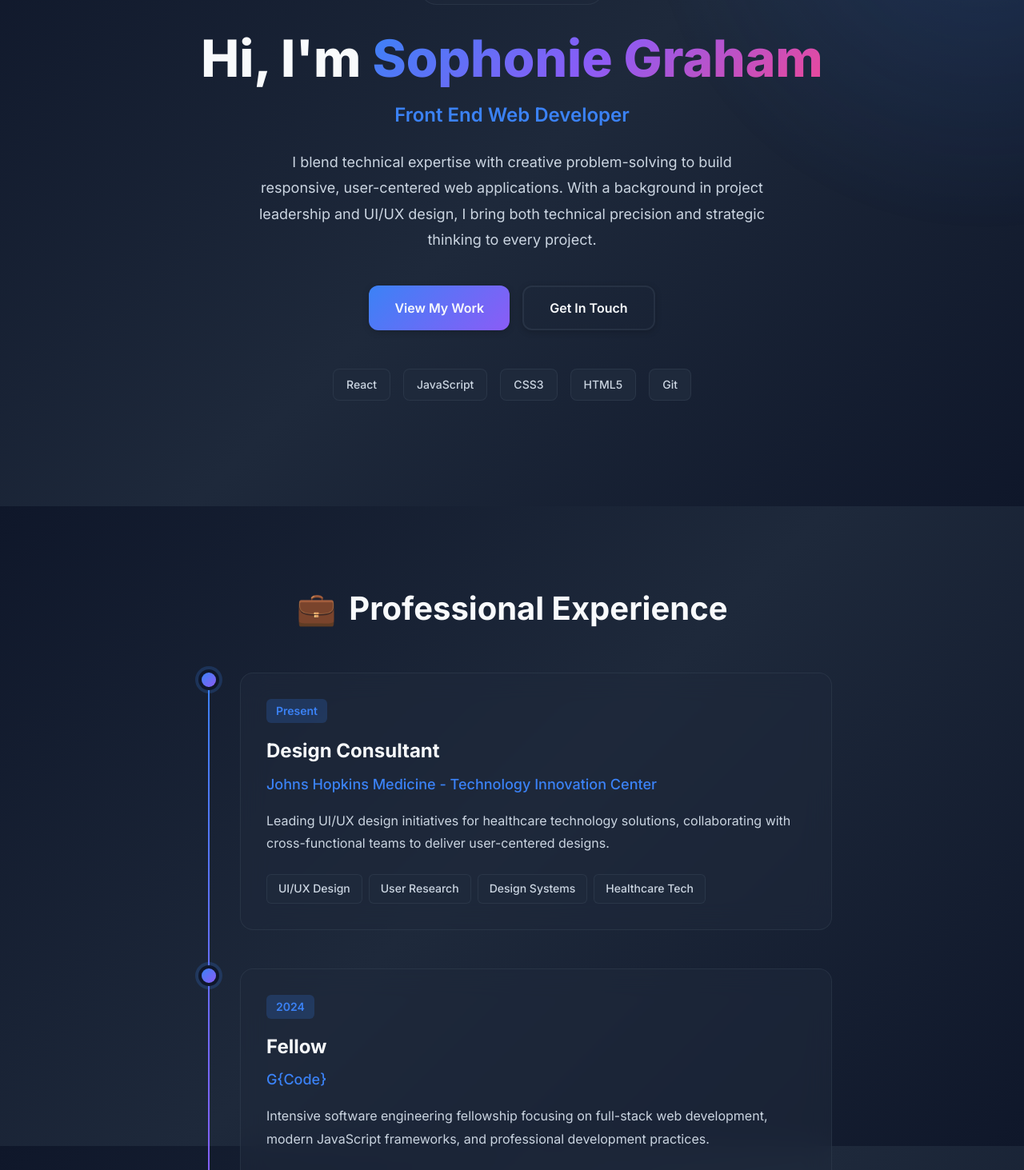
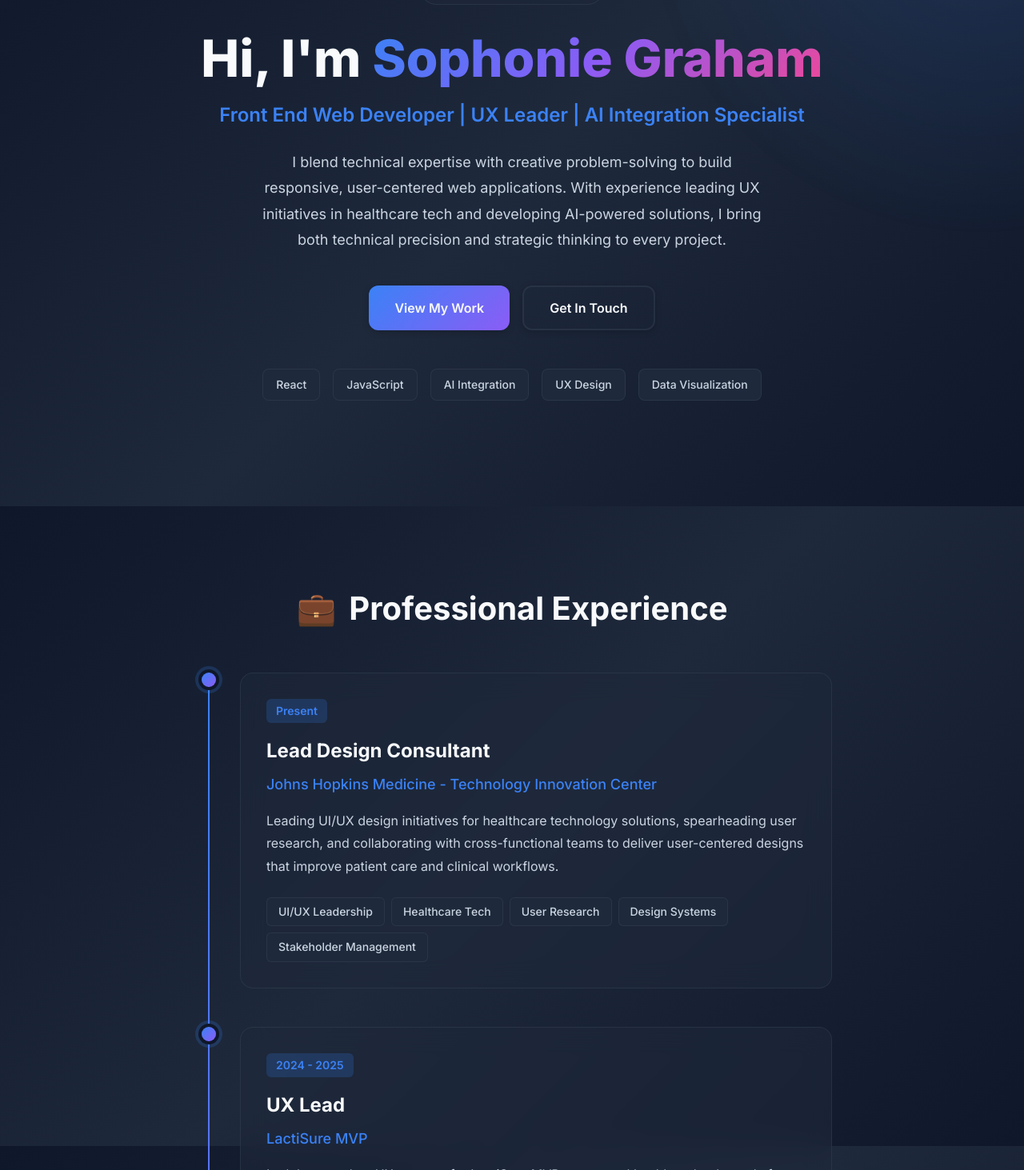
Before and after one commit to sophoniegraham/portfolio-website, a React (Create React App) app: page / in a window 1280 px wide. Shown: the part 167-1630 px from the top of the page at 80% size. Built offline with nearby package versions, Linux system fonts and the light colour scheme.

Commit message:
Enhanced experience timeline: Added Lead Design Consultant role, UX Lead for LactiSure MVP, and MBIA AI Career Mapping project with AI integration highlights

```diff
--- a/src/App.js
+++ b/src/App.js
@@ -22,6 +22,16 @@ function App() {
   };
 
   const projects = [
+    {
+      title: 'MBIA Maryland - AI Career Mapping',
+      emoji: '🤖',
+      description: 'Innovative AI-powered career mapping platform developed through the Maryland Business Innovation Association (MBIA). Features intelligent data visualization, personalized career path recommendations, and real-time analytics integration.',
+      tech: ['AI Integration', 'Data Visualization', 'React', 'API Integration', 'UX Design'],
+      liveUrl: '#',
+      githubUrl: '#',
+      featured: true,
+      badge: 'MBIA Project'
+    },
     {
       title: 'Creatorverse',
       emoji: '🎨',
@@ -53,11 +63,25 @@ function App() {
 
   const experiences = [
     {
-      role: 'Design Consultant',
+      role: 'Lead Design Consultant',
       company: 'Johns Hopkins Medicine - Technology Innovation Center',
       period: 'Present',
-      description: 'Leading UI/UX design initiatives for healthcare technology solutions, collaborating with cross-functional teams to deliver user-centered designs.',
-      skills: ['UI/UX Design', 'User Research', 'Design Systems', 'Healthcare Tech']
+      description: 'Leading UI/UX design initiatives for healthcare technology solutions, spearheading user research, and collaborating with cross-functional teams to deliver user-centered designs that improve patient care and clinical workflows.',
+      skills: ['UI/UX Leadership', 'Healthcare Tech', 'User Research', 'Design Systems', 'Stakeholder Management']
+    },
+    {
+      role: 'UX Lead',
+      company: 'LactiSure MVP',
+      period: '2024 - 2025',
+      description: 'Led the complete UX strategy for LactiSure MVP, a maternal health technology platform. Designed intuitive user flows, conducted usability testing, and created high-fidelity prototypes that increased user engagement by delivering a seamless breastfeeding support experience.',
+      skills: ['UX Strategy', 'Prototyping', 'Usability Testing', 'Mobile Design', 'Health Tech']
+    },
+    {
+      role: 'AI Career Mapping Developer',
+      company: 'Maryland Business Innovation Association (MBIA)',
+      period: '2024',
+      description: 'Developed an innovative AI-powered career mapping platform through MBIA. Integrated machine learning algorithms for personalized career recommendations, implemented advanced data visualization dashboards, and created an intuitive interface for career path exploration.',
+      skills: ['AI Integration', 'Data Visualization', 'React Development', 'API Integration', 'Product Design']
     },
     {
       role: 'Fellow',
@@ -90,11 +114,11 @@ function App() {
           <h1 className="hero-title">
             Hi, I'm <span className="gradient-text">Sophonie Graham</span>
           </h1>
-          <p className="hero-subtitle">Front End Web Developer</p>
+          <p className="hero-subtitle">Front End Web Developer | UX Leader | AI Integration Specialist</p>
           <p className="hero-description">
             I blend technical expertise with creative problem-solving to build responsive,
-            user-centered web applications. With a background in project leadership and UI/UX design,
-            I bring both technical precision and strategic thinking to every project.
+            user-centered web applications. With experience leading UX initiatives in healthcare tech
+            and developing AI-powered solutions, I bring both technical precision and strategic thinking to every project.
           </p>
           <div className="hero-buttons">
             <button onClick={() => scrollToSection('projects')} className="btn-primary">
@@ -107,9 +131,9 @@ function App() {
           <div className="hero-tech">
             <span>React</span>
             <span>JavaScript</span>
-            <span>CSS3</span>
-            <span>HTML5</span>
-            <span>Git</span>
+            <span>AI Integration</span>
+            <span>UX Design</span>
+            <span>Data Visualization</span>
           </div>
         </div>
       </section>
@@ -154,7 +178,7 @@ function App() {
               <div key={index} className="project-card">
                 <div className="project-header">
                   <span className="project-emoji">{project.emoji}</span>
-                  {project.featured && <span className="featured-badge">Featured</span>}
+                  {project.featured && <span className="featured-badge">{project.badge || 'Featured'}</span>}
                 </div>
                 <h3 className="project-title">{project.title}</h3>
                 <p className="project-description">{project.description}</p>
```
